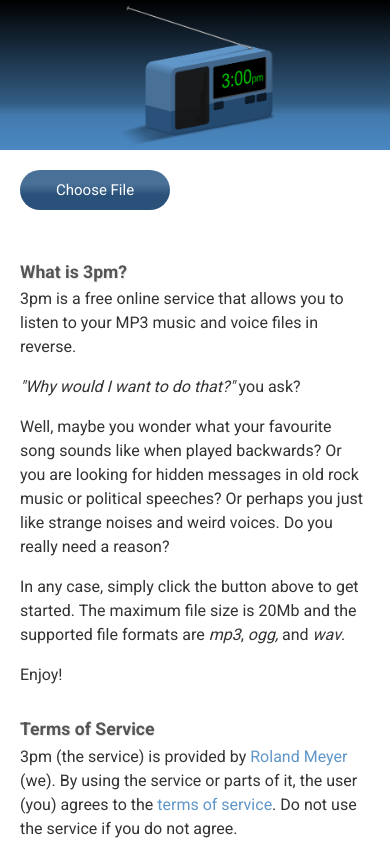
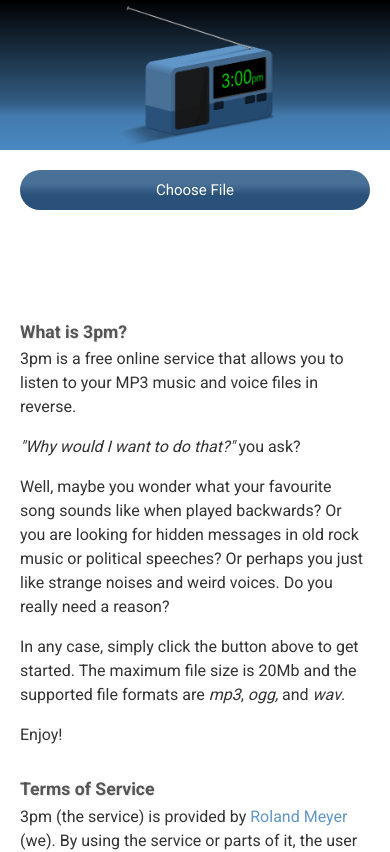
Before and after one commit to Waboodoo/mp3-reverser, a Vue app in the folder frontend/: page / in a window 390 px wide. Shown: the top 852 px of the page. Built offline with nearby package versions, Linux system fonts and the light colour scheme.

Commit message:
Made form responsive

```diff
--- a/frontend/src/components/Main.vue
+++ b/frontend/src/components/Main.vue
@@ -139,6 +139,7 @@ export default {
   display: flex
   justify-content: flex-start
 
+@media screen and (min-width: 480px)
   .file-input-label
     .has-file &
       border-top-right-radius: 0
@@ -224,6 +225,8 @@ export default {
 
 .submit-button
   display: none
+
+  @media screen and (min-width: 480px)
     margin-left: 10px
 
   &.visible
@@ -231,8 +234,26 @@ export default {
 
 .download-button
   display: none
+
+  @media screen and (min-width: 480px)
     margin-left: 10px
 
   &.visible
     display: block
+
+@media screen and (max-width: 479px)
+  .button
+    width: 100%
+
+  .file-input-container
+    flex-direction: column
+
+  .file-name-container
+    border-top-left-radius: 20px
+    border-bottom-left-radius: 20px
+    margin: 10px 0
+
+  .file-name
+    transition: none
+
 </style>
```
Lines whose indentation alone changed are shown as unchanged.
